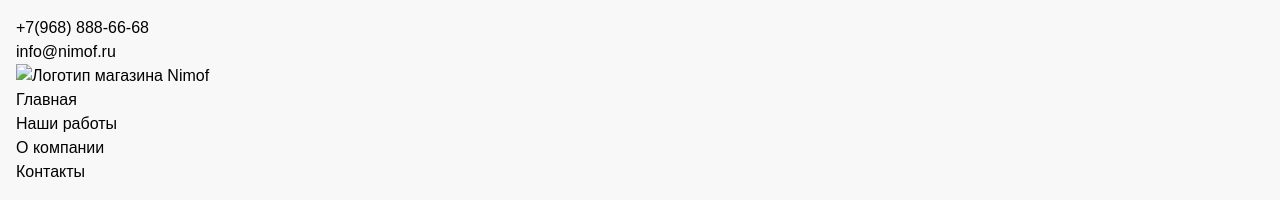
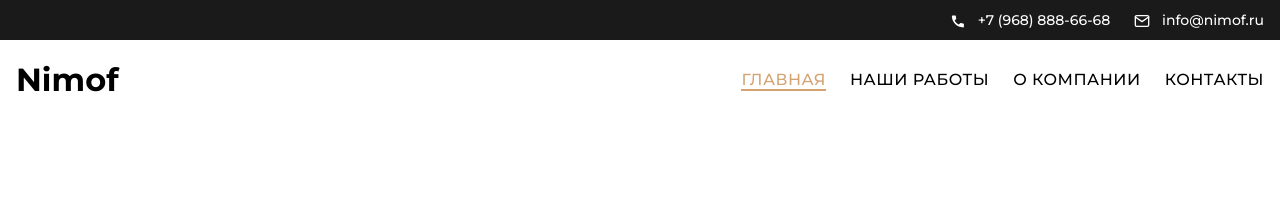
Before and after one commit to creator-of-masterpieces/Nimof-furniture-store-remastered, a website built with Vite: page src/index.html in a window 1280 px wide. Built offline with nearby package versions, Linux system fonts and the light colour scheme.

Commit message:
Подключил файл с css переменными; Стилизовал блок header; Добавил блок container для ограничения ширины контента и его центровки;

```diff
--- /dev/null
+++ b/src/blocks/container/container.css
@@ -0,0 +1,4 @@
+.container {
+    max-width: 1280px;
+    margin: 0 auto;
+}
--- a/src/blocks/header/header.css
+++ b/src/blocks/header/header.css
@@ -1,4 +1,129 @@
+/* Блок header */
 .header {
+  background-color: var(--color-bg-primary);
+}
+
+/* Верх шапки с контактами */
+.header__top {
+  background-color: var(--color-bg-secondary);
+  color: var(--color-secondary);
+}
+
+.header__contacts-list {
+  display: flex;
+  justify-content: flex-end;
+  padding: .5rem 1rem;
+  gap: 1.5rem;
+  list-style: none;
+
+}
+
+.header__contacts-link {
+  font-size: var(--font-size-s);
+  font-weight: var(--font-weight-medium);
+  transition: var(--transition-color);
+}
+
+.header__contacts-link:hover,
+.header__contacts-link:focus-visible {
+  color: var(--color-accent);
+}
+
+.icon {
+  width: 16px;
+  height: 16px;
+  margin-right: 8px;
+  vertical-align: middle;
+  flex-shrink: 0;
+}
+
+/* Основной блок шапки */
+.header__main {
   padding: 1rem;
-  background-color: #f8f8f8;
+  display: flex;
+  justify-content: space-between;
+  align-items: center;
 }
+
+.header__navigation {
+  display: flex;
+  justify-content: space-between;
+  align-items: center;
+  width: 100%;
+}
+
+.header__logo {
+  font-size: var(--font-size-xl);
+  font-weight: var(--font-weight-bold);
+  transition: var(--transition-color);
+}
+
+.header__logo:hover,
+.header__logo:focus-visible {
+  color: var(--color-accent);
+}
+
+.page .header__logo:hover,
+.page .header__logo:focus-visible {
+  color: var(--color-primary);
+}
+
+.page .header__logo {
+  pointer-events: none;
+}
+
+.header__navigation-list {
+  display: flex;
+  gap: 1.5rem;
+  list-style: none;
+  margin: 0;
+  padding: 0;
+}
+
+.header__navigation-link {
+  position: relative;
+  color: #000;
+  font-weight: var(--font-weight-medium);
+  letter-spacing: .5px;
+  text-transform: uppercase;
+  transition: var(--transition-color);
+}
+
+.header__navigation-link:hover,
+.header__navigation-link:focus-visible {
+  color: var(--color-accent);
+}
+
+.header__navigation-link::before {
+  content: '';
+  position: absolute;
+  bottom: -2px;
+  left: 0;
+  width: 100%;
+  height: 2px;
+  background-color: var(--color-accent);
+  scale: 0 1;
+  transform-origin: right;
+  transition:
+    scale .3s ease,
+    transform-origin 0s .3s;
+}
+
+.header__navigation-link:hover::before,
+.header__navigation-link:focus-visible::before {
+  scale: 1 1;
+  transform-origin: left;
+  transition:
+    scale 0.3s ease,
+    transform-origin 0s;
+}
+
+.header__navigation-link_current {
+  color: var(--color-accent);
+  pointer-events: none;
+}
+
+.header__navigation-link_current::before {
+  scale: 1 1;
+  transform-origin: left;
+}
--- a/src/css/reset.css
+++ b/src/css/reset.css
@@ -10,6 +10,11 @@ a {
     text-decoration: none;
     color: inherit;
 }
+
+a:focus {
+    outline: none;
+}
+
 
 /* Наследуем шрифт для форм */
 input,
@@ -45,13 +50,3 @@ img {
 h1, h2, h3, h4, h5, h6, p {
     font-weight: normal;
 }
-
-/* Установка базового шрифта и высоты строки */
-body {
-    margin: 0;
-    font-family: Arial, Helvetica, sans-serif;
-    font-size: 16px;
-    line-height: 1.5;
-    background-color: #fff;
-    color: #000;
-}
--- a/src/css/style.css
+++ b/src/css/style.css
@@ -1,2 +1,12 @@
 /* Импорт блоков */
+@import "../blocks/container/container.css";
 @import "../blocks/header/header.css";
+
+/* Установка базового шрифта и высоты строки */
+.page {
+    font-family: var(--font-family-base), sans-serif;
+    font-size: var(--font-size-m);
+    line-height: var(--line-height-base);
+    background-color: var(--color-bg-primary);
+    color: var(--color-primary);
+}
--- /dev/null
+++ b/src/css/variables.css
@@ -0,0 +1,51 @@
+
+:root {
+  /* Цветовая палитра */
+  --color-primary: #000;
+  --color-secondary: #fff;
+  --color-accent: #d4a373;
+  --color-bg-primary: #fff;
+  --color-bg-secondary: #1a1a1a;
+  --color-muted: #999999;
+  --color-error: #e63946;
+
+  /* Типографика */
+  --font-family-base: 'Montserrat', Arial, Helvetica;
+  --font-size-s: 14px;
+  --font-size-m: 16px;
+  --font-size-l: 20px;
+  --font-size-xl: 32px;
+  --font-weight-regular: 400;
+  --font-weight-medium: 500;
+  --font-weight-bold: 700;
+  --line-height-base: 1.5;
+
+  /* Отступы */
+  --space-xxs: 4px;
+  --space-xs: 8px;
+  --space-sm: 12px;
+  --space-md: 16px;
+  --space-lg: 24px;
+  --space-xl: 32px;
+  --space-xxl: 48px;
+  --space-xxxl: 64px;
+
+  /* Контейнеры и сетки */
+  --container-max-width: 1280px;
+  --container-padding: var(--space-lg);
+  --grid-gap: var(--space-md);
+
+  /* Границы и скругления */
+  --border-radius-sm: 4px;
+  --border-radius-md: 8px;
+  --border-radius-lg: 16px;
+  --border-width: 1px;
+  --border-color: #e0e0e0;
+
+  /* Тени */
+  --shadow-sm: 0 1px 3px rgba(0, 0, 0, 0.1);
+  --shadow-md: 0 4px 6px rgba(0, 0, 0, 0.1);
+
+  /*Анимация*/
+  --transition-color: color 0.3s ease;
+}
--- a/src/index.html
+++ b/src/index.html
@@ -3,7 +3,10 @@
 <head>
     <meta charset="UTF-8">
     <title>Nimof — Главная</title>
+    <link href="https://fonts.googleapis.com/css2?family=Montserrat:wght@400;500;600;700&amp;display=swap"
+          rel="stylesheet">
     <link rel="stylesheet" href="./css/reset.css">
+    <link rel="stylesheet" href="./css/variables.css">
     <link rel="stylesheet" href="./css/style.css">
 </head>
 <body class="page">
@@ -13,23 +16,41 @@
 
     <!--    Верх шапки-->
     <div class="header__top">
-      <ul class="header__contacts-list">
+        <ul class="header__contacts-list container">
             <li class="header__contacts-item">
-          <a href="tel:+79688886668" class="header__contacts-phone">+7(968) 888-66-68</a>
+                <a href="tel:+79688886668" class="header__contacts-link header__contacts-phone">
+                    <svg class="icon" width="16" height="16" viewBox="0 0 24 24" fill="currentColor"
+                         xmlns="http://www.w3.org/2000/svg">
+                        <path d="M6.62 10.79C8.06 13.62 10.38 15.94 13.21 17.38L15.27 15.32C15.52 15.07 15.88 14.99 16.21 15.09C17.36 15.43 18.59 15.62 19.83 15.62C20.37 15.62 20.83 16.08 20.83 16.62V20.62C20.83 21.16 20.37 21.62 19.83 21.62C10.5 21.62 2.83 13.95 2.83 4.62C2.83 4.08 3.29 3.62 3.83 3.62H7.83C8.37 3.62 8.83 4.08 8.83 4.62C8.83 5.86 9.02 7.09 9.36 8.24C9.46 8.57 9.38 8.93 9.13 9.18L7.07 11.24C7.02 11.3 7.01 11.38 7.06 11.45L6.62 10.79Z"/>
+                    </svg>
+                    +7 (968) 888-66-68</a>
             </li>
+
             <li class="header__contacts-item">
-          <a href="mailto:info@nimof.ru" class="header__contacts-email">info@nimof.ru</a>
+                <a href="mailto:info@nimof.ru" class="header__contacts-link header__contacts-email">
+                    <svg class="icon" width="16" height="16" viewBox="0 0 24 24" fill="none" stroke="currentColor"
+                         stroke-width="2"
+                         stroke-linecap="round" stroke-linejoin="round" xmlns="http://www.w3.org/2000/svg">
+                        <path d="M4 4h16c1.1 0 2 .9 2 2v12a2 2 0 0 1-2 2H4a2 2 0 0 1-2-2V6c0-1.1.9-2 2-2z"/>
+                        <polyline points="22,6 12,13 2,6"/>
+                    </svg>
+                    info@nimof.ru</a>
             </li>
         </ul>
     </div>
-    <div class="header__main">
+
+    <!--    Основной блок шапки    -->
+    <div class="header__main container">
         <nav class="header__navigation">
-        <img src="#" alt="Логотип магазина Nimof" class="header__logo">
+            <a href="#" class="header__logo">Nimof</a>
             <ul class="header__navigation-list">
-          <li class="header__navigation-item"><a href="#" class="header__navigation-link">Главная</a></li>
-          <li class="header__navigation-item"><a href="#" class="header__navigation-link">Наши работы</a></li>
-          <li class="header__navigation-item"><a href="#" class="header__navigation-link"></a>О компании</li>
-          <li class="header__navigation-item"><a href="#" class="header__navigation-link">Контакты</a></li>
+                <li class="header__navigation-item"><a href="#" class="header__navigation-link header__navigation-link_current">Главная</a></li>
+                <li class="header__navigation-item"><a href="./catalog.html" class="header__navigation-link">Наши
+                    работы</a></li>
+                <li class="header__navigation-item"><a href="./about.html" class="header__navigation-link">О
+                    компании</a></li>
+                <li class="header__navigation-item"><a href="./contacts.html"
+                                                       class="header__navigation-link">Контакты</a></li>
             </ul>
         </nav>
     </div>
```
Lines whose indentation alone changed are shown as unchanged.
